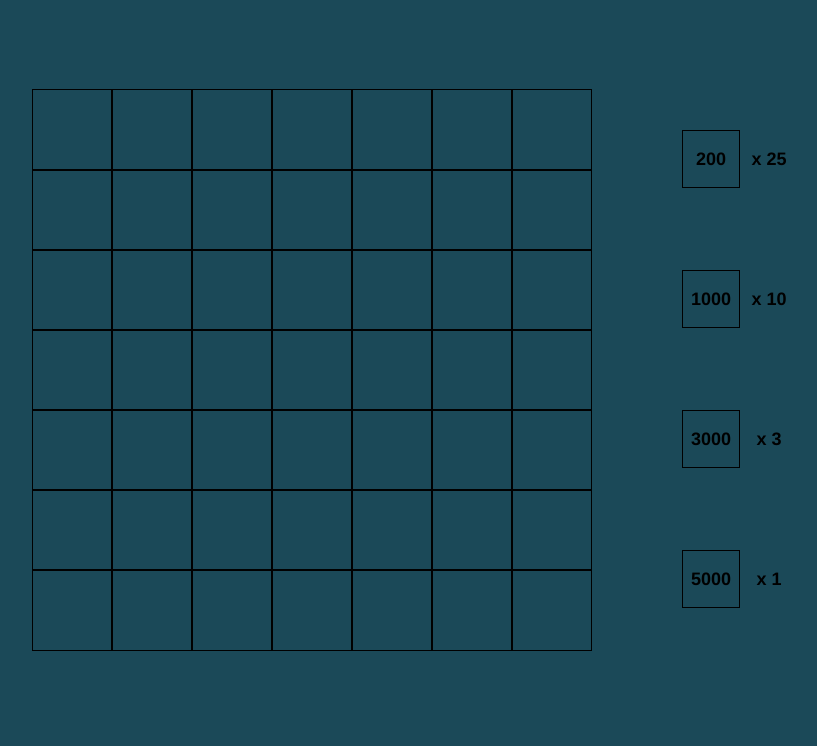
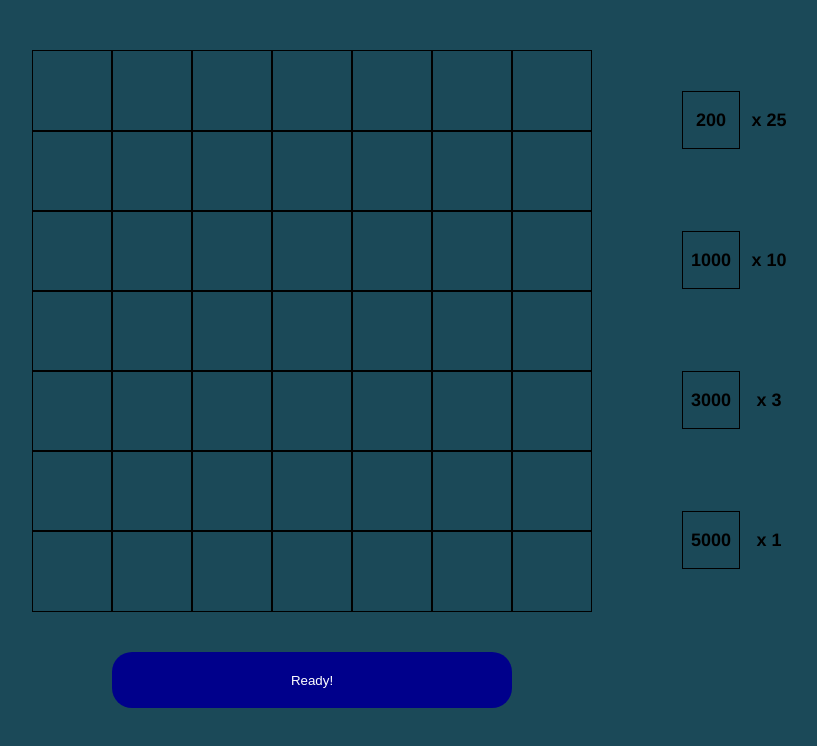
Before and after one commit to ElipticNight/pirate-client, a Vue app: page /play/1 in a window 1280 px wide. Shown: the top 746 px of the page, without its empty margins (328-1145 px from the left). Built offline with nearby package versions, Linux system fonts and the light colour scheme; no server answers.

Commit message:
added ready button to setup

```diff
--- a/src/components/setup/PointSquare.vue
+++ b/src/components/setup/PointSquare.vue
@@ -17,8 +17,6 @@ export default {
 			return this.$store.state.setup.active === this.reference;
     },
     available() {
-      //this wont be reactive due to it being direct array manipulation
-      //find the workaround
       return this.$store.state.setup.availablePoints[this.points];
     }
   },
--- a/src/views/Play.vue
+++ b/src/views/Play.vue
@@ -2,6 +2,7 @@
   <div class="base-window">
     <div v-if="gameState === 'setup'" class="setup">
       <div class="left-sidebar">
+        <ActionSquaresList></ActionSquaresList>
       </div>
       <div class="centre">
         <GameGrid></GameGrid>
@@ -15,7 +16,7 @@
         }]"></PointSquaresList>
       </div>
       <div class="bottom">
-        <ActionSquaresList></ActionSquaresList>
+        <button class="ready-button">Ready!</button>
       </div>
     </div>
     <div v-if="gameState === 'play'" class="play">
@@ -73,8 +74,25 @@ export default {
 .setup {
   display: grid;
   grid-template-columns: 2fr 10fr 2fr;
-  grid-template-rows: 9fr 1fr;
+  grid-template-rows: 8fr 2fr;
   column-gap: 10vh;
   justify-items: center;
+  .bottom{
+    grid-column-start: 2;
+    display: flex;
+    flex-direction: column;
+    justify-content: center;
+    .ready-button {
+      height: 7vh;
+      width: 50vh;
+      background-color: darkblue;
+      color: white;
+      border: none;
+      border-radius: 20px;
+      &:hover{
+        box-shadow: 0px 0px 1px 1px darkblue;
+      }
+    }
+  }
 }
 </style>
```
